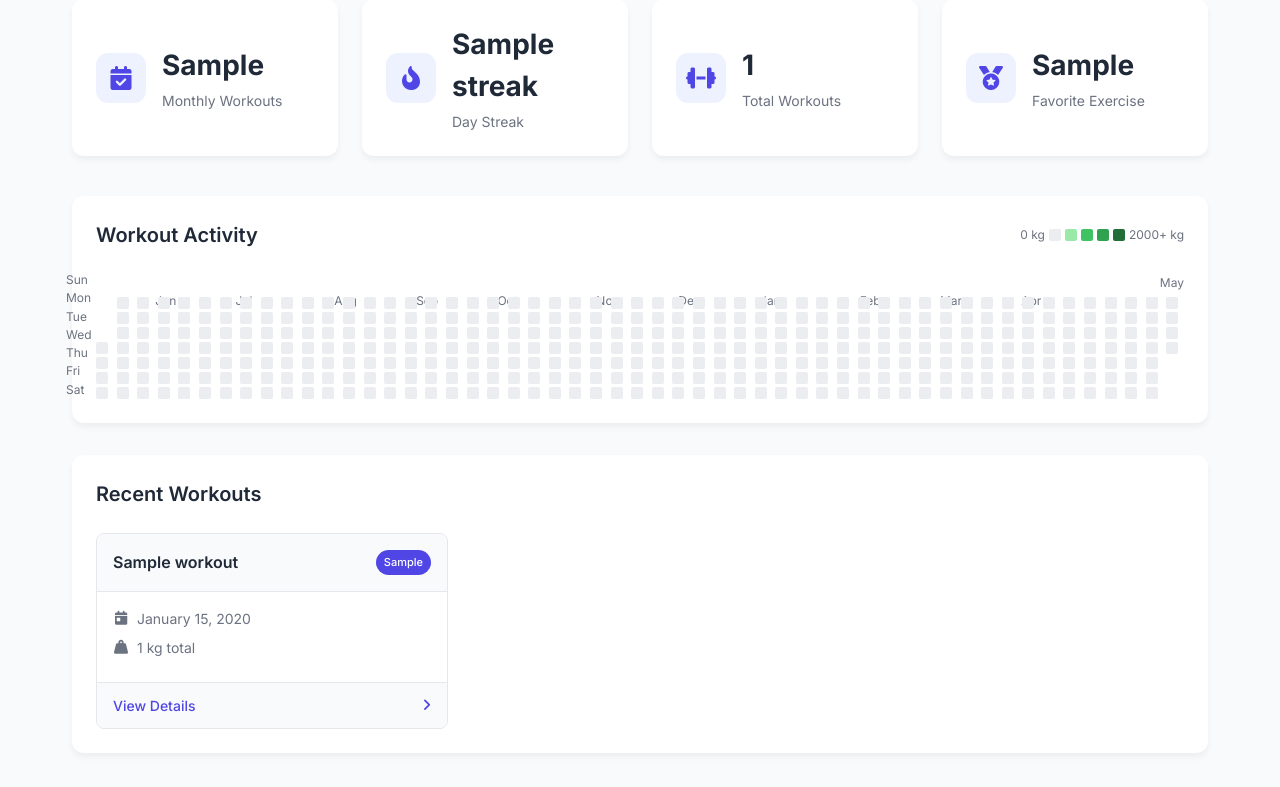
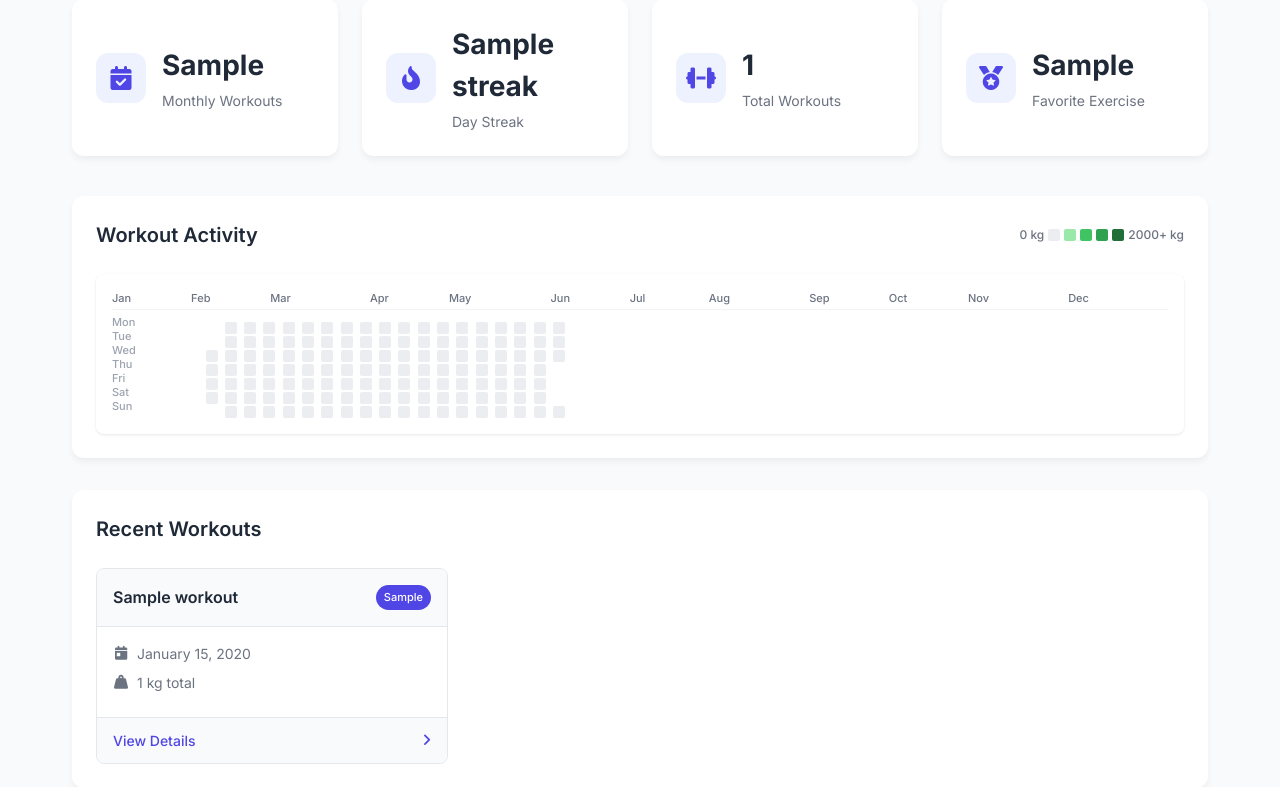
Before and after one commit to BRONDIJKxyz/Groei-app, a Flask app: template gym_app/templates/dashboard.html in a window 1280 px wide. Shown: the part 197-984 px from the top of the page. Run offline with Flask 3, Linux system fonts and the light colour scheme; the template is opened without the code that fills it: most values are stand-ins (such as "Sample title", 1, 10 or a date in 2020); parts of the project's set-up code (start-up, migrations or seed data) failed here and were passed over.

Commit message:
Redesign workout heatmap with clean layout and proper month alignment

```diff
--- a/gym_app/templates/dashboard.html
+++ b/gym_app/templates/dashboard.html
@@ -129,7 +129,7 @@
 
 {% block extra_js %}
 <script>
-    // Generate GitHub-style workout heatmap
+    // Generate clean workout activity heatmap
     document.addEventListener('DOMContentLoaded', function() {
         const heatmapEl = document.getElementById('workout-heatmap');
         if (!heatmapEl) return; // Exit if element doesn't exist
@@ -144,51 +144,34 @@
             dateWeightMap[workoutDates[i]] = workoutWeights[i];
         }
 
-        // Create a year of calendar days
+        // Create the current year calendar starting from January 1st
         const today = new Date();
-        const oneYearAgo = new Date();
-        oneYearAgo.setFullYear(today.getFullYear() - 1);
-        oneYearAgo.setDate(oneYearAgo.getDate() + 1); // Start from the day after
-
-        // Calculate correct starting positions to ensure proper month alignment
-        const firstDay = new Date(oneYearAgo.getFullYear(), oneYearAgo.getMonth(), 1);
-        let startDayOfWeek = firstDay.getDay(); // 0 = Sunday, 1 = Monday, etc.
+        const currentYear = today.getFullYear();
+        const startOfYear = new Date(currentYear, 0, 1); // January 1st of current year
 
         // Add month labels (properly positioned)
         const months = ['Jan', 'Feb', 'Mar', 'Apr', 'May', 'Jun', 'Jul', 'Aug', 'Sep', 'Oct', 'Nov', 'Dec'];
         const monthLabelContainer = document.createElement('div');
         monthLabelContainer.className = 'month-labels';
 
-        // Calculate month positions
-        const monthPositions = [];
-        let currentYear = oneYearAgo.getFullYear();
-        let currentMonth = oneYearAgo.getMonth();
+        // Add all month labels in proper alignment
+        for (let i = 0; i < 12; i++) {
+            const monthStart = new Date(currentYear, i, 1);
 
-        for (let i = 0; i < 12; i++) {
-            const date = new Date(currentYear, currentMonth, 1);
-            const position = Math.floor((date - oneYearAgo) / (1000 * 60 * 60 * 24 * 7));
-            monthPositions.push({ month: months[currentMonth], position });
+            // Calculate week number within the year (column position)
+            const weekOffset = getWeekNumber(monthStart) - getWeekNumber(startOfYear);
 
-            currentMonth++;
-            if (currentMonth > 11) {
-                currentMonth = 0;
-                currentYear++;
-            }
-        }
-
-        // Create the month labels based on calculated positions
-        for (let i = 0; i < monthPositions.length; i++) {
             const monthLabel = document.createElement('div');
             monthLabel.className = 'month-label';
-            monthLabel.textContent = monthPositions[i].month;
-            monthLabel.style.gridColumn = monthPositions[i].position + 1;
+            monthLabel.textContent = months[i];
+            monthLabel.style.gridColumn = weekOffset + 1;
             monthLabelContainer.appendChild(monthLabel);
         }
 
         heatmapEl.parentNode.insertBefore(monthLabelContainer, heatmapEl);
 
         // Add day of week labels
-        const weekdays = ['Sun', 'Mon', 'Tue', 'Wed', 'Thu', 'Fri', 'Sat'];
+        const weekdays = ['Mon', 'Tue', 'Wed', 'Thu', 'Fri', 'Sat', 'Sun'];
         const weekdayLabelContainer = document.createElement('div');
         weekdayLabelContainer.className = 'weekday-labels';
 
@@ -201,30 +184,46 @@
 
         heatmapEl.parentNode.insertBefore(weekdayLabelContainer, heatmapEl);
 
-        // Create day cells for each week/day position
-        const totalDays = 53 * 7; // 53 weeks * 7 days per week
-        const startDate = new Date(oneYearAgo);
-        startDate.setDate(startDate.getDate() - startDate.getDay()); // Align to start of week (Sunday)
+        // Get the first Monday of the year or the first day of the year
+        const firstDay = new Date(startOfYear);
+        // If January 1 is not Monday (1), adjust to previous Monday
+        const dayOfWeek = firstDay.getDay(); // 0 = Sunday, 1 = Monday, etc.
+        if (dayOfWeek !== 1) { // If not Monday
+            const daysToSubtract = dayOfWeek === 0 ? 6 : dayOfWeek - 1;
+            firstDay.setDate(firstDay.getDate() - daysToSubtract);
+        }
+
+        // Calculate number of days to display (enough weeks to reach December)
+        const weeksToShow = 53; // Maximum weeks in a year plus buffer
+        const totalDays = weeksToShow * 7;
 
         // Create all cells for the entire grid
         for (let i = 0; i < totalDays; i++) {
-            const cellDate = new Date(startDate);
-            cellDate.setDate(startDate.getDate() + i);
+            const cellDate = new Date(firstDay);
+            cellDate.setDate(firstDay.getDate() + i);
 
-            const row = i % 7; // 0-6 (Sun-Sat)
-            const col = Math.floor(i / 7); // 0-52 weeks
+            // Check if we're in the current year
+            const isCurrentYear = cellDate.getFullYear() === currentYear;
+
+            // Skip if we're beyond today or in the next year
+            if (cellDate > today || !isCurrentYear) continue;
+
+            // Map day 0-6 (Monday-Sunday)
+            // In our grid: Monday=0, Sunday=6
+            let row = (cellDate.getDay() + 6) % 7; // Convert Sunday=0 to Sunday=6
+
+            // Calculate week column
+            const weekNumber = getWeekNumber(cellDate) - getWeekNumber(firstDay);
+            const col = weekNumber;
 
             // Format date as ISO string for lookup (YYYY-MM-DD)
             const dateStr = cellDate.toISOString().split('T')[0];
 
-            // Check if this date is within our one year range
-            const isInRange = cellDate >= oneYearAgo && cellDate <= today;
-
-            // Determine intensity based on weight (only for dates in range)
+            // Determine intensity based on weight
             let intensity = 0;
             let weight = 0;
 
-            if (isInRange && dateStr in dateWeightMap) {
+            if (dateStr in dateWeightMap) {
                 weight = dateWeightMap[dateStr];
                 // Set intensity level based on weight
                 if (weight > 0 && weight <= 500) intensity = 1;
@@ -235,13 +234,12 @@
 
             // Create day element
             const dayEl = document.createElement('div');
-            dayEl.className = isInRange ? `calendar-day heat-level-${intensity}` : 'calendar-day out-of-range';
-            dayEl.style.gridRow = row + 1; // 1-based for CSS grid
+            dayEl.className = `calendar-day heat-level-${intensity}`;
+            dayEl.style.gridRow = row + 1; // 1-based for CSS grid (Monday first)
             dayEl.style.gridColumn = col + 1; // 1-based for CSS grid
 
             // Add tooltip with date and weight info
-            if (isInRange) {
-                let tooltipText = `${cellDate.toLocaleDateString()}`;
+            let tooltipText = `${cellDate.toLocaleDateString(undefined, { month: 'short', day: 'numeric' })}`;
             if (weight > 0) {
                 tooltipText += `: ${Math.round(weight)} kg`;
 
@@ -255,9 +253,15 @@
             }
             dayEl.setAttribute('title', tooltipText);
             dayEl.setAttribute('data-date', dateStr);
+
+            heatmapEl.appendChild(dayEl);
         }
 
-            heatmapEl.appendChild(dayEl);
+        // Helper function to get week number
+        function getWeekNumber(date) {
+            const firstDayOfYear = new Date(date.getFullYear(), 0, 1);
+            const pastDaysOfYear = (date - firstDayOfYear) / 86400000;
+            return Math.ceil((pastDaysOfYear + firstDayOfYear.getDay() + 1) / 7);
         }
     });
 </script>
@@ -368,17 +372,24 @@
     /* Heatmap */
     .heatmap-container {
         position: relative;
+        margin-top: 1rem;
+        background-color: white;
+        border-radius: 8px;
+        padding: 1rem;
+        box-shadow: 0 1px 3px rgba(0, 0, 0, 0.1);
     }
 
     .heatmap-legend {
         display: flex;
         align-items: center;
         gap: 4px;
+        margin-left: auto;
     }
 
     .heatmap-legend span {
         font-size: 0.75rem;
         color: #6B7280;
+        font-weight: 500;
     }
 
     .legend-box {
@@ -391,50 +402,62 @@
         display: grid;
         grid-template-columns: repeat(53, 1fr);
         grid-template-rows: repeat(7, 1fr);
-        gap: 3px;
+        gap: 2px;
         margin: 0;
+        padding-top: 0.5rem;
     }
 
     .month-labels {
         display: grid;
         grid-template-columns: repeat(53, 1fr);
-        margin-bottom: 8px;
-        height: 15px;
+        height: 20px;
+        margin-bottom: 4px;
+        align-items: center;
+        border-bottom: 1px solid #f3f4f6;
+        padding-bottom: 8px;
     }
 
     .month-label {
-        font-size: 0.75rem;
+        font-size: 11px;
+        font-weight: 500;
         color: #6B7280;
+        grid-row: 1;
         text-align: left;
     }
 
     .weekday-labels {
-        position: absolute;
         display: grid;
         grid-template-rows: repeat(7, 1fr);
-        gap: 3px;
-        left: -30px;
-        top: 0;
+        margin-right: 12px;
+        float: left;
         height: 100%;
     }
 
     .weekday-label {
-        font-size: 0.75rem;
-        color: #6B7280;
-        display: flex;
-        align-items: center;
-        height: 12px;
+        font-size: 11px;
+        color: #9CA3AF;
+        align-self: center;
+        height: 14px;
+        text-align: left;
+        font-weight: 500;
     }
 
     .calendar-day {
         width: 12px;
         height: 12px;
         border-radius: 2px;
-        cursor: pointer;
+        transition: transform 0.1s ease;
     }
 
-    .calendar-day.out-of-range {
-        visibility: hidden;
+    .calendar-day:hover {
+        transform: scale(1.3);
+        z-index: 10;
+    }
+
+    /* Clear the float after the weekday labels */
+    .heatmap-grid {
+        clear: left;
+        padding-left: 45px; /* Space for weekday labels */
     }
 
     .heat-level-0 {
```
Lines whose indentation alone changed are shown as unchanged.
